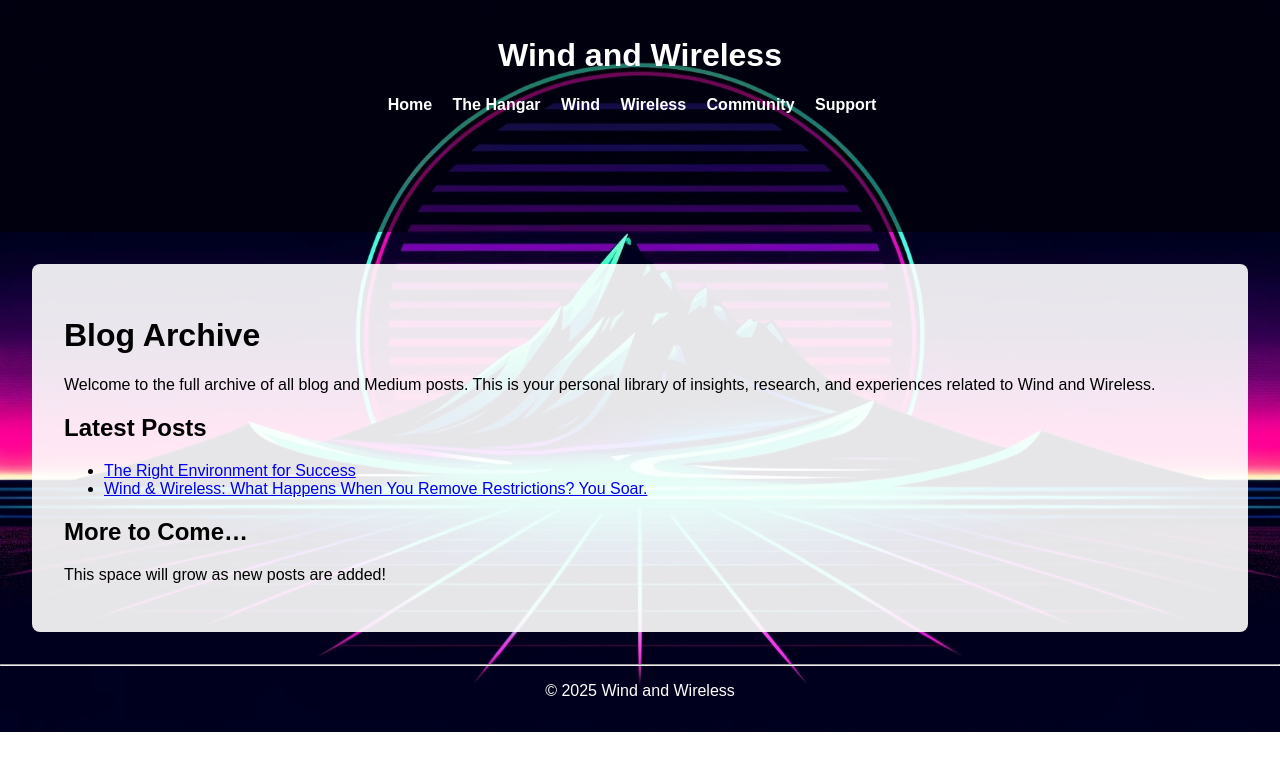
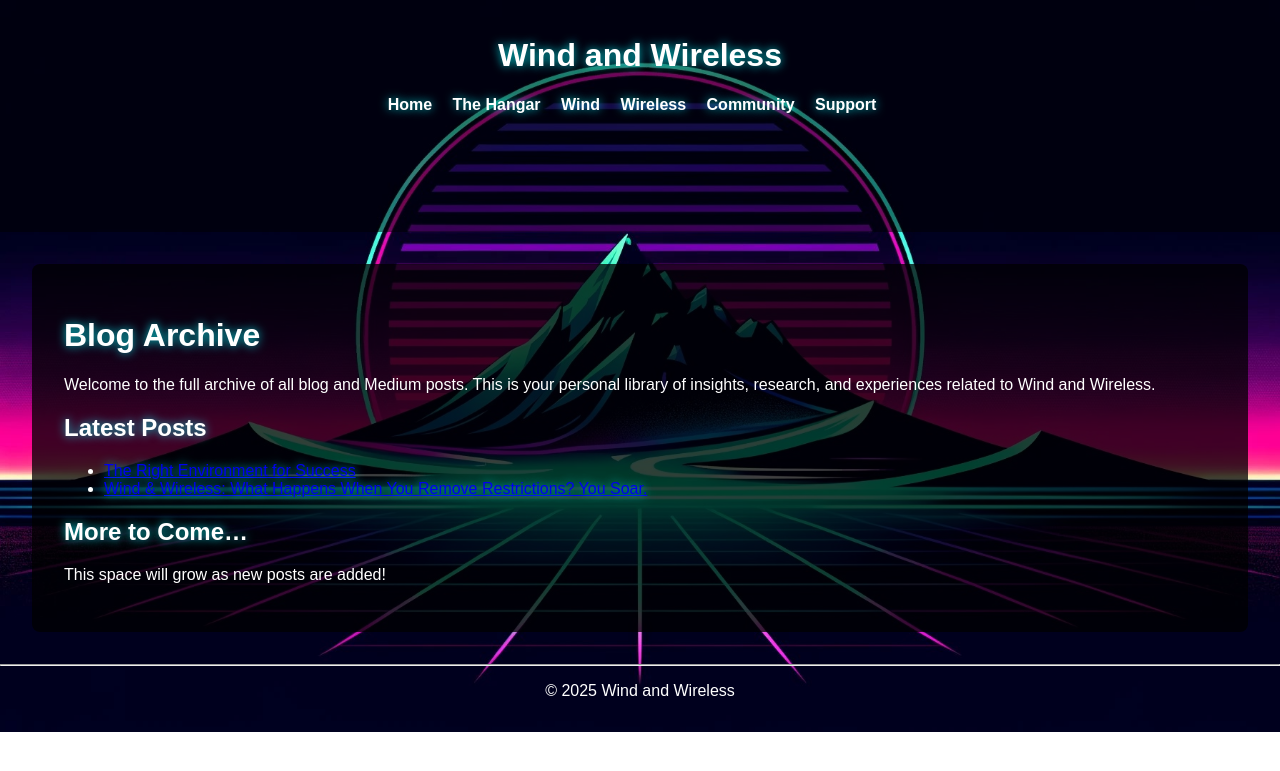
Before and after one commit to 00X30/WindWireless, a Jekyll site: the page built from blog.md, in a window 1280 px wide. Shown: the top 771 px of the page. Built offline with Jekyll 4.4.1, drawn with Linux system fonts in a browser that asks for light colours.

Commit message:
Update style.css

```diff
--- a/assets/css/style.css
+++ b/assets/css/style.css
@@ -6,22 +6,26 @@ body {
   background-repeat: no-repeat;
   margin: 0;
   font-family: sans-serif;
+  color: white; /* Ensure text is readable on dark backgrounds */
 }
 
 /* Header styling */
 .banner-header {
   text-align: center;
   padding: 1rem;
-  background-color: rgba(0, 0, 0, 0.5); /* optional: dark overlay for readability */
+  background-color: rgba(0, 0, 0, 0.5); /* Optional: dark overlay for readability */
   color: white;
   position: relative;
-  min-height: 200px; /* or whatever you prefer */
+  min-height: 200px;
 }
 
-/* Home page uses banner.jpg instead */
+/* Home page uses the Neon background */
 body.home-page {
-  background-image: url('../images/banner.jpg');
-} /* <-- Added this missing bracket */
+  background-image: url('../images/NeonIndex.PNG'); /* Updated to the new synthwave background */
+  background-size: cover;
+  background-position: center;
+  background-attachment: fixed; /* Keeps the background static while scrolling */
+}
 
 /* Banner image on homepage */
 .banner-image {
@@ -51,7 +55,7 @@ body.home-page {
 /* Main content styling */
 main {
   padding: 2rem;
-  background-color: rgba(255, 255, 255, 0.9); /* subtle background for content */
+  background-color: rgba(0, 0, 0, 0.75); /* Adjusted for better contrast on neon background */
   margin: 2rem;
   border-radius: 8px;
 }
@@ -62,3 +66,8 @@ footer {
   margin: 2rem 0;
   color: white;
 }
+
+/* Optional: Add a glowing effect for a cyberpunk aesthetic */
+h1, h2, h3, a {
+  text-shadow: 0px 0px 10px rgba(0, 255, 255, 0.8); /* Adds a neon glow effect */
+}
```
